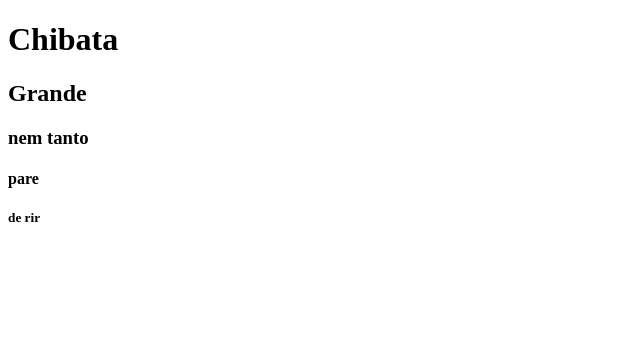
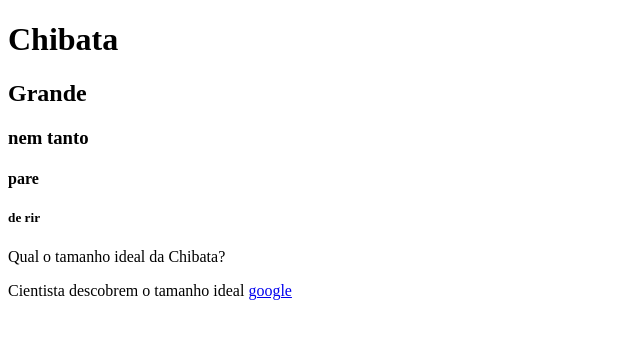
Before and after one commit to jefinhosempre/testi-jeferson, a plain HTML site: page index.html in a window 1280 px wide. Shown: the whole page, without its empty margins (0-640 px from the left). Drawn offline with Linux system fonts and the light colour scheme.

Commit message:
paragrafo e link criados

```diff
--- a/index.html
+++ b/index.html
@@ -12,5 +12,9 @@
       <h3>nem tanto</h3>
       <h4>pare</h4>
       <h5>de rir</h5>
+      <p>Qual o tamanho ideal da Chibata?</p>
+      <span>Cientista descobrem o tamanho ideal</span>
+      <a href="http://www.google.com">google</a>
+
 </body>
 </html>
```
